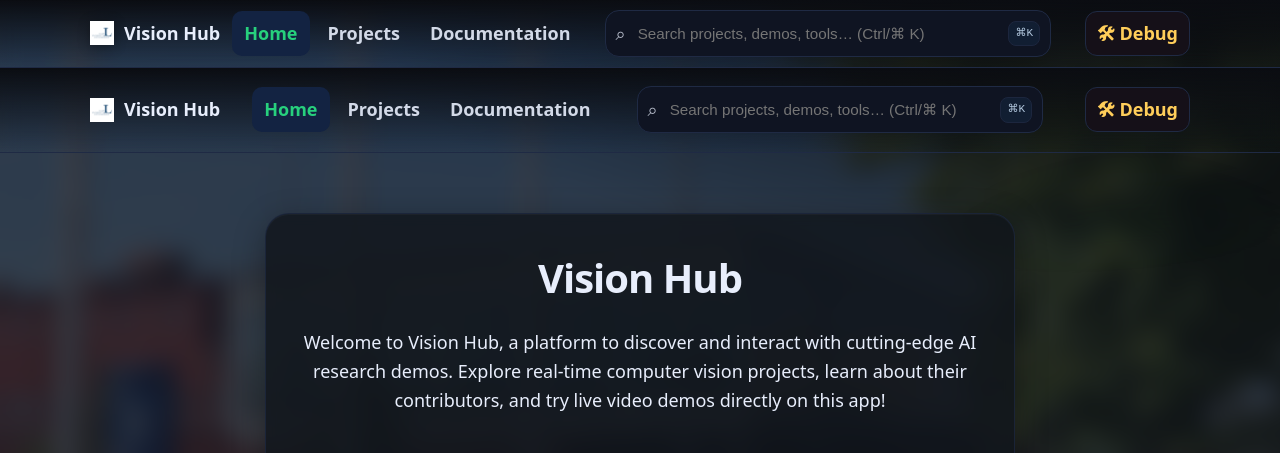
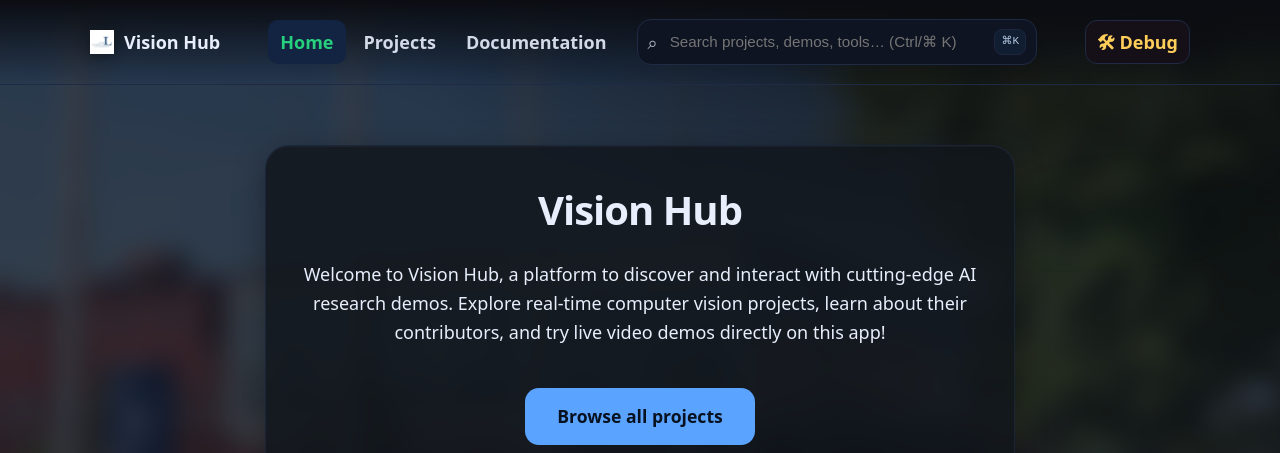
Before and after one commit to LTU-Machine-Learning/research-demos, an Astro site in the folder ui-astro/: page / in a window 1280 px wide. Shown: the top 453 px of the page. Built offline with nearby package versions, Linux system fonts and the light colour scheme; Astro itself is replaced by a stand-in of ours.

Commit message:
Adjustments of topbar

```diff
--- a/ui-astro/src/layouts/SiteLayout.astro
+++ b/ui-astro/src/layouts/SiteLayout.astro
@@ -82,15 +82,37 @@ const ltuUrl = 'https://www.ltu.se/';
         background:#122035; border:1px solid var(--border); }
       .page { max-width: 1100px; margin: 24px auto; padding: 0 16px 64px; }
       .burger{ display:none; background:none; border:none; color:var(--text); font-size:20px; }
-      @media (max-width: 800px) { nav{ display:none; } .burger{ display:inline-flex; } }
-
+      @media (max-width: 800px) {
+        .main-nav{ display:none; }
+        .burger{ display:inline-flex; }
+      }
       /* --- Nav layout --- */
       .main-nav { display:flex; gap:6px; align-items:center; }
       @media (max-width: 900px){ .main-nav { display:none; } }
 
       /* --- Search bar --- */
-      .search-wrap{ position:relative; flex: 0 1 520px; margin: 0 10px; }
-      @media (max-width: 900px){ .search-wrap{ flex:1; } }
+      .search-wrap{
+        position:relative;
+        flex: 1 1 520px;     /* peut grandir ET rétrécir */
+        max-width: 560px;
+        min-width: 220px;    /* limite pour rester utilisable */
+        margin: 0;
+      }
+      @media (max-width: 1000px){
+        .search-wrap{ max-width: 420px; }
+      }
+
+      @media (max-width: 820px){
+        .search-wrap{ max-width: 320px; }
+        .search-kbd{ display:none; } /* gagne de la place */
+      }
+
+      /* mobile: on masque la nav, on garde search + burger */
+      @media (max-width: 720px){
+        .main-nav{ display:none; }
+        .search-wrap{ max-width: none; min-width: 0; }
+        .burger{ display:inline-flex; }
+      }
 
       .search{
         display:flex; align-items:center; gap:10px;
@@ -191,28 +213,22 @@ const ltuUrl = 'https://www.ltu.se/';
       .debug-btn:hover{ background:#1b1523; border-color:#ffce5a66; }
 
       /* === HEADER LAYOUT === */
+
       .vh-header{
-        display: grid;
-        grid-template-columns: auto 1fr auto;
-        align-items: center;
-        gap: 32px;
+        display:grid;
+        grid-template-columns: auto minmax(360px, 1fr) auto;
+        align-items:center;
+        column-gap: 48px;          /* + d’air entre L / C / R */
         min-height: 64px;
       }
 
-      /* LEFT */
-      .vh-left{
-        display:flex;
-        align-items:center;
-        white-space: nowrap;
-      }
-
-      /* CENTER */
+      .vh-left, .vh-right{ white-space:nowrap; display:flex; align-items:center; gap:12px; }
       .vh-center{
         display:flex;
         align-items:center;
         justify-content:center;
-        gap: 24px;
-        min-width: 0; /* IMPORTANT pour éviter les wraps */
+        gap: 18px;
+        min-width: 0;
       }
 
       /* RIGHT */
@@ -442,13 +458,16 @@ const ltuUrl = 'https://www.ltu.se/';
   </head>
   <body>
     <header class="topbar">
-      <div class="topbar-inner">
-        <a class="brand" href="/" aria-label="Vision Hub home">
-          <img src="/images/LTU_logo.png" alt="" class="brand-logo" width="24" height="24" />
-          <span>Vision Hub</span>
-        </a>
+      <div class="topbar-inner vh-header">
+        <div class="vh-left">
+          <a class="brand" href="/" aria-label="Vision Hub home">
+            <img src="/images/LTU_logo.png" alt="" class="brand-logo" width="24" height="24" />
+            <span>Vision Hub</span>
+          </a>
+        </div>
 
-          <nav data-nav class="main-nav" aria-label="Main">
+        <div class="vh-center">
+          <nav class="main-nav" data-nav aria-label="Main">
             <a href="/" class={`nav-link ${isActive("/") ? "active" : ""}`}>Home</a>
             <a href="/projects" class={`nav-link ${isActive("/projects") ? "active" : ""}`}>Projects</a>
             <a href="/docs" class={`nav-link ${isActive("/docs") ? "active" : ""}`}>Documentation</a>
@@ -457,73 +476,19 @@ const ltuUrl = 'https://www.ltu.se/';
           <div class="search-wrap" role="search">
             <div class="search">
               <span class="search-ico" aria-hidden="true">⌕</span>
-              <input
-                id="vh-search"
-                class="search-input"
-                type="search"
+              <input id="vh-search" class="search-input" type="search"
                 placeholder="Search projects, demos, tools… (Ctrl/⌘ K)"
-                autocomplete="off"
-                spellcheck="false"
-                aria-label="Search and launch"
-              />
+                autocomplete="off" spellcheck="false" aria-label="Search and launch" />
               <kbd class="search-kbd" aria-hidden="true">⌘K</kbd>
             </div>
-
-            <div id="vh-results" class="results" role="listbox" aria-label="Search results"></div>
-          </div>
-
-          <div class="spacer"></div>
-
-          <a class="debug-btn" href="/debug" aria-label="Open debug panel">
-            🛠 Debug
-          </a>
-
-          <button class="burger" data-burger aria-label="Menu">☰</button>
-      </div>
-    </header>
-    <header class="topbar">
-      <div class="topbar-inner vh-header">
-
-        <!-- LEFT -->
-        <div class="vh-left">
-          <a class="brand" href="/">
-            <img src="/images/LTU_logo.png" alt="" width="24" height="24" />
-            <span>Vision Hub</span>
-          </a>
-        </div>
-
-        <!-- CENTER -->
-        <div class="vh-center">
-          <nav class="main-nav">
-            <a href="/" class="nav-link active">Home</a>
-            <a href="/projects" class="nav-link">Projects</a>
-            <a href="/docs" class="nav-link">Documentation</a>
-          </nav>
-
-          <div class="search-wrap" role="search">
-            <div class="search">
-              <span class="search-ico" aria-hidden="true">⌕</span>
-              <input
-                id="vh-search"
-                class="search-input"
-                type="search"
-                placeholder="Search projects, demos, tools… (Ctrl/⌘ K)"
-                autocomplete="off"
-                spellcheck="false"
-                aria-label="Search and launch"
-              />
-              <kbd class="search-kbd" aria-hidden="true">⌘K</kbd>
-            </div>
-
             <div id="vh-results" class="results" role="listbox" aria-label="Search results"></div>
           </div>
         </div>
 
-        <!-- RIGHT -->
         <div class="vh-right">
-          <a class="debug-btn" href="/debug">🛠 Debug</a>
+          <a class="debug-btn" href="/debug" aria-label="Open debug panel">🛠 Debug</a>
+          <button class="burger" data-burger aria-label="Menu">☰</button>
         </div>
-
       </div>
     </header>
 
```
